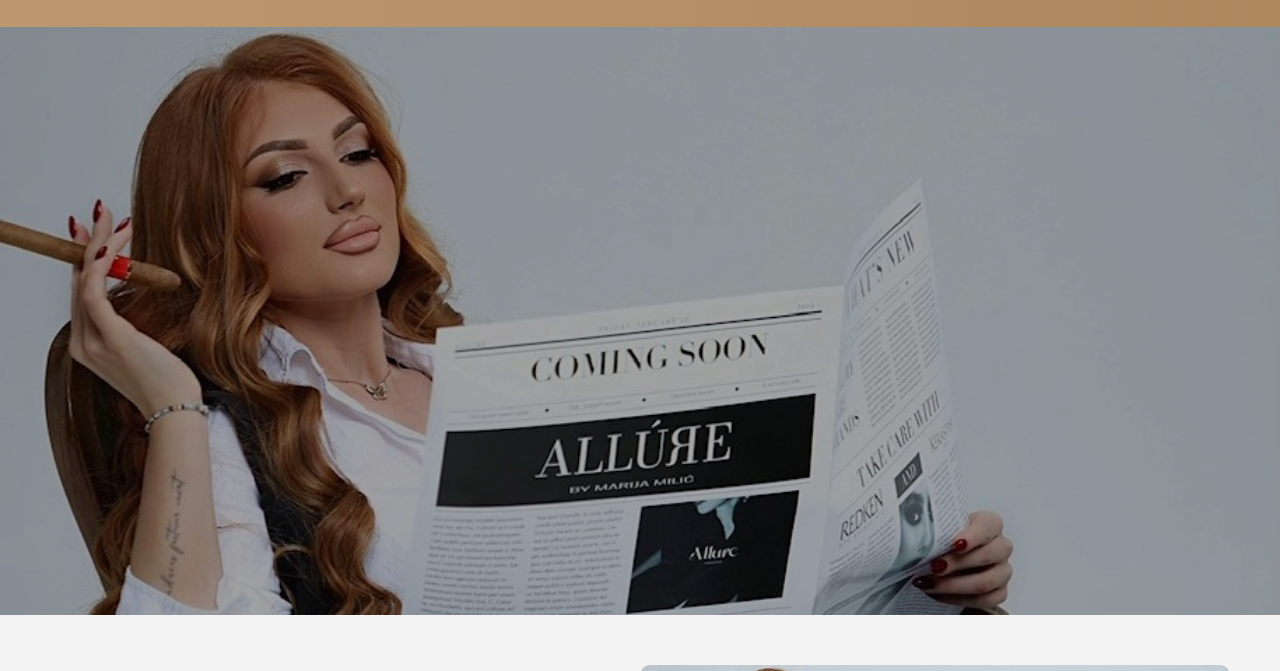
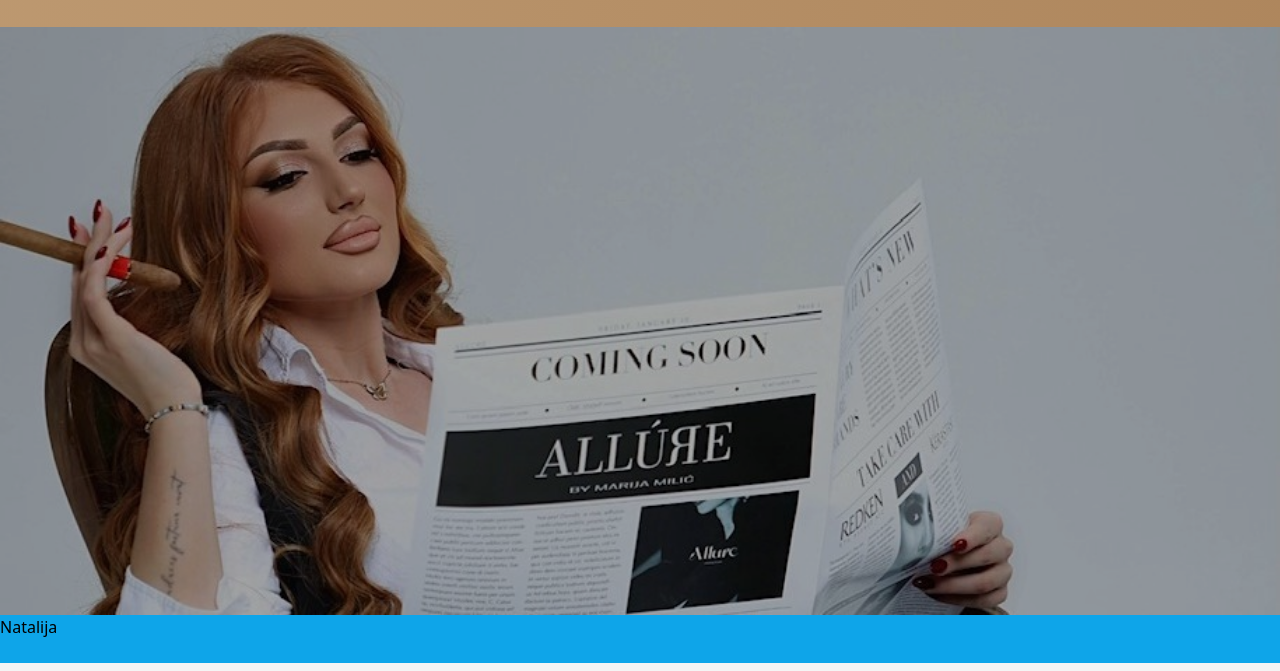
Before and after one commit to Maja49/AllureOfficial, a plain HTML site: page index.html in a window 1280 px wide. Shown: the part 129-800 px from the top of the page. Drawn offline with nearby package versions, Linux system fonts and the light colour scheme; a script that the page names is missing.

Commit message:
updated title

```diff
--- a/index.html
+++ b/index.html
@@ -43,6 +43,7 @@
         </div>
     </header>
 
+    <div class="h-12 bg-sky-500"><p>Natalija</p></div>
     <main>
         <!-- Region: home -->
         <section id="home">
```
